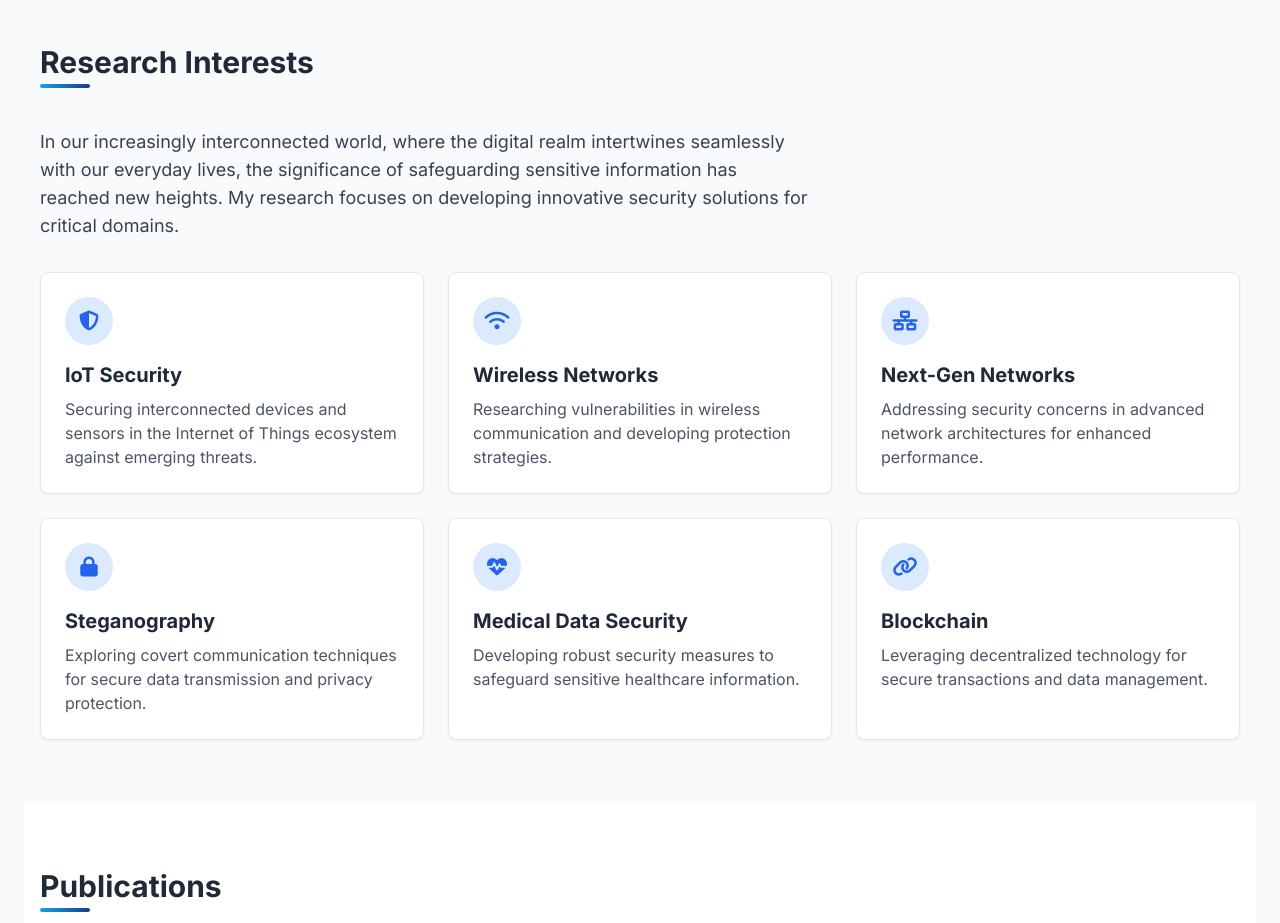
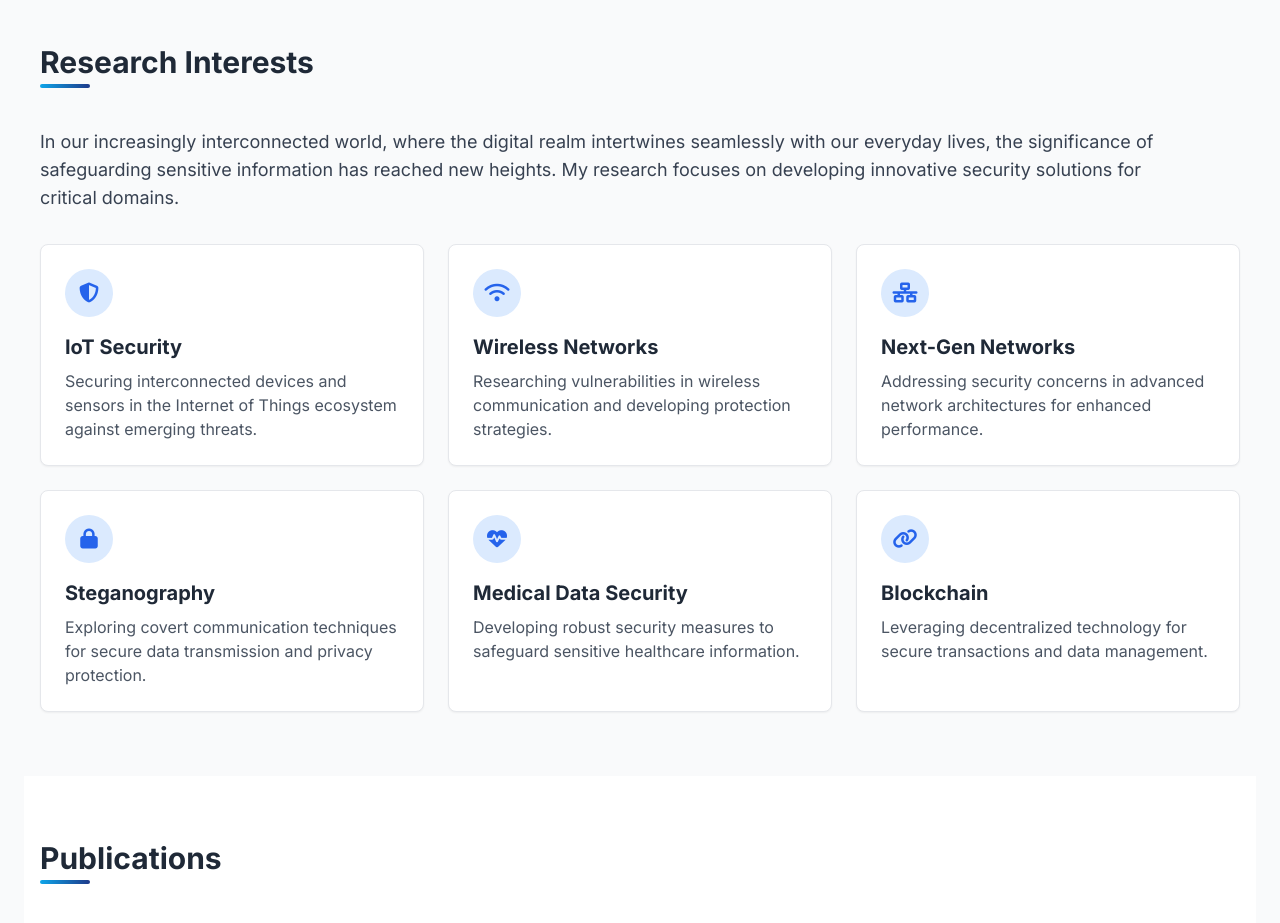
Before and after one commit to ismailasy/ismailasy.github.io, a plain HTML site: page index.html in a window 1280 px wide. Shown: the part 2500-3423 px from the top of the page. Drawn offline with nearby package versions, Linux system fonts and the light colour scheme.

Commit message:
Update index.html

```diff
--- a/index.html
+++ b/index.html
@@ -434,7 +434,7 @@
             <div class="container mx-auto px-4">
                 <h2 class="text-3xl font-bold mb-12 section-title">Research Interests</h2>
 
-                <p class="text-lg text-gray-700 mb-8 max-w-3xl">
+                <p class="text-lg text-gray-700 mb-8 max-w-6xl">
                     In our increasingly interconnected world, where the digital realm intertwines seamlessly with our
                     everyday lives,
                     the significance of safeguarding sensitive information has reached new heights. My research focuses
```
